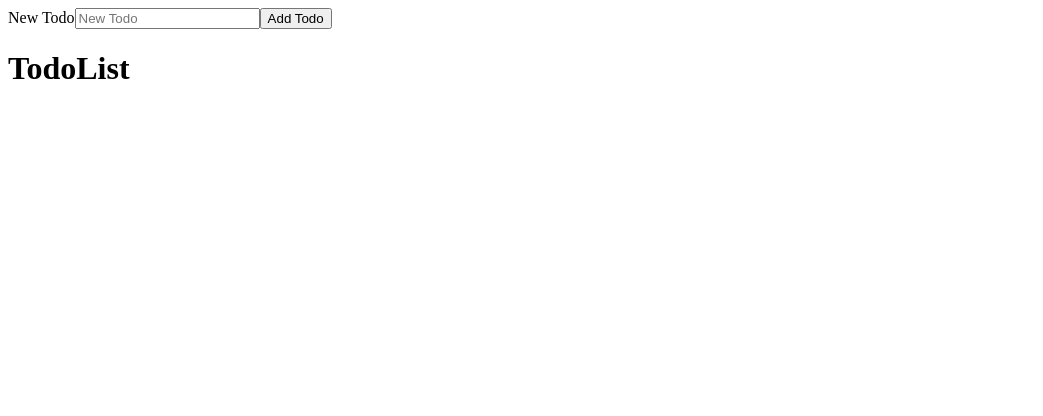
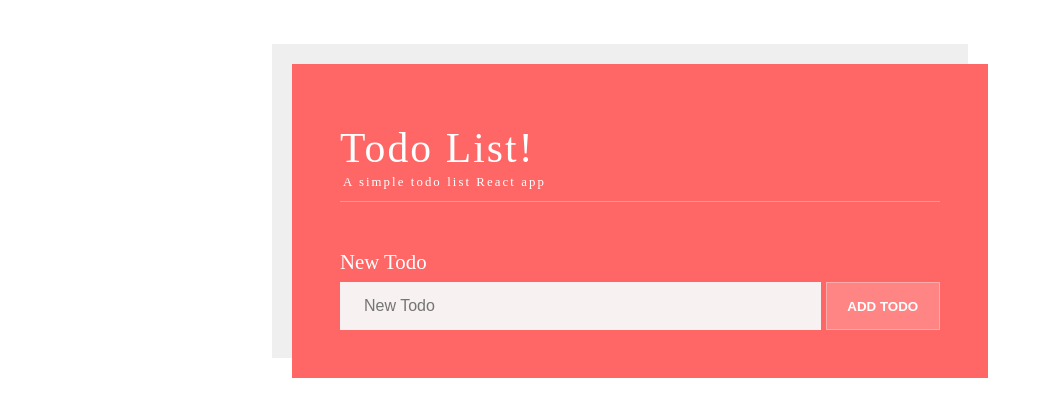
Before and after one commit to vineeth123-png/todo-list-react, a React (Create React App) app: page / in a window 1280 px wide. Shown: the top 416 px of the page, without its empty margins (0-1043 px from the left). Built offline with nearby package versions, Linux system fonts and the light colour scheme.

Commit message:
styling todos

```diff
--- a/public/index.html
+++ b/public/index.html
@@ -1,16 +1,24 @@
 <!DOCTYPE html>
 <html lang="en">
-
 	<head>
-	<meta charset="utf-8">
-	<meta name="viewport" content="width=device-width, initial-scale=1, shrink-to-fit=no">
-	<meta name="theme-color" content="#000000">
+		<meta charset="utf-8" />
+		<meta
+			name="viewport"
+			content="width=device-width, initial-scale=1, shrink-to-fit=no"
+		/>
+		<meta name="theme-color" content="#000000" />
 		<!--
       manifest.json provides metadata used when your web app is added to the
       homescreen on Android. See https://developers.google.com/web/fundamentals/engage-and-retain/web-app-manifest/
     -->
-	<link rel="manifest" href="%PUBLIC_URL%/manifest.json">
-	<link rel="shortcut icon" href="%PUBLIC_URL%/favicon.ico">
+		<link rel="manifest" href="%PUBLIC_URL%/manifest.json" />
+		<link rel="shortcut icon" href="%PUBLIC_URL%/favicon.ico" />
+		<link
+			rel="stylesheet"
+			href="https://use.fontawesome.com/releases/v5.15.3/css/all.css"
+			integrity="sha384-SZXxX4whJ79/gErwcOYf+zWLeJdY/qpuqC4cAa9rOGUstPomtqpuNWT9wdPEn2fk"
+			crossorigin="anonymous"
+		/>
 		<!--
       Notice the use of %PUBLIC_URL% in the tags above.
       It will be replaced with the URL of the `public` folder during the build.
@@ -39,5 +47,4 @@
       To create a production bundle, use `npm run build` or `yarn build`.
     -->
 	</body>
-
 </html>
--- /dev/null
+++ b/src/NewTodoForm.css
@@ -0,0 +1,39 @@
+.NewTodoForm {
+	margin-top: 3rem;
+	display: flex;
+	flex-wrap: wrap;
+}
+.NewTodoForm label {
+	min-width: 100%;
+	margin-bottom: 0.5rem;
+	font-size: 1.3rem;
+}
+.NewTodoForm input {
+	flex-grow: 1;
+	border: none;
+	background: #f7f1f1;
+	padding: 0 1.5em;
+	font-size: initial;
+	outline: none;
+}
+.NewTodoForm button {
+	padding: 0 1.3rem;
+	border: none;
+	background: rgba(255, 255, 255, 0.2);
+	color: white;
+	text-transform: uppercase;
+	font-weight: bold;
+	border: 1px solid rgba(255, 255, 255, 0.3);
+	margin-left: 5px;
+	cursor: pointer;
+	transition: background 0.4s ease-out;
+	outline: none;
+}
+.NewTodoForm button:hover {
+	background: rgba(0, 0, 0, 0.1);
+}
+.NewTodoForm input,
+.NewTodoForm button {
+	font-family: "Quicksand", sans-serif;
+	height: 3rem;
+}
--- a/src/NewTodoForm.js
+++ b/src/NewTodoForm.js
@@ -1,5 +1,6 @@
 import React, { Component } from "react";
 import { v4 as uuidv4 } from "uuid";
+import "./NewTodoForm.css";
 
 class NewTodoForm extends Component {
 	constructor(props) {
@@ -20,7 +21,7 @@ class NewTodoForm extends Component {
 	}
 	render() {
 		return (
-			<form onSubmit={this.handleSubmit}>
+			<form className="NewTodoForm" onSubmit={this.handleSubmit}>
 				<label htmlFor="task">New Todo</label>
 				<input
 					type="text"
--- a/src/Todo.css
+++ b/src/Todo.css
@@ -1,4 +1,95 @@
-.completed {
-	color: lightgrey;
-	text-decoration: line-through;
+.Todo {
+	display: flex;
+	margin: 0 -3rem 4px;
+	padding: 1.1rem 3rem;
+	height: 77px;
+	justify-content: space-between;
+	align-items: center;
+	background: rgba(255, 255, 255, 0.2);
+	overflow: hidden;
+	position: relative;
+	transition: opacity 500ms ease-in-out;
 }
+.Todo-task {
+	position: relative;
+	transition: opacity 0.4s linear;
+}
+.Todo.completed {
+	transition: opacity 300ms ease-in-out;
+	transition-delay: 200ms;
+	opacity: 0.5;
+}
+
+.Todo.completed .Todo-task {
+	opacity: 0.6;
+}
+.Todo-task.completed:before {
+	content: "";
+	position: absolute;
+	top: 50%;
+	left: -0.5rem;
+	display: block;
+	width: 0%;
+	height: 4px;
+	background: #fff;
+	animation: strikeitem 0.3s ease-in 0s forwards;
+}
+
+@keyframes strikeitem {
+	to {
+		width: calc(100% + 1rem);
+	}
+}
+
+.Todo-buttons {
+	flex-shrink: 0;
+	padding-left: 0.7em;
+	margin-left: auto;
+}
+
+.Todo-buttons button {
+	border: none;
+	font-size: 1em;
+	margin: 0.4em;
+	background: none;
+	-webkit-appearance: none;
+	cursor: pointer;
+	color: #fff;
+}
+
+.Todo-edit-form {
+	display: flex;
+	flex-wrap: wrap;
+}
+.Todo-edit-form label {
+	min-width: 100%;
+	margin-bottom: 0.5rem;
+	font-size: 1.3rem;
+}
+.Todo-edit-form input {
+	flex-grow: 1;
+	border: none;
+	background: #f7f1f1;
+	padding: 0 1.5em;
+	font-size: initial;
+}
+.Todo-edit-form button {
+	padding: 0 1.3rem;
+	border: none;
+	background: #ff6666;
+	color: white;
+	text-transform: uppercase;
+	font-weight: bold;
+	border: 1px solid rgba(255, 255, 255, 0.3);
+	margin-left: 5px;
+	cursor: pointer;
+	transition: background 0.2s ease-out;
+}
+.Todo-edit-form button:hover {
+	background: #ff5e5e;
+}
+.Todo-edit-form input,
+.Todo-edit-form button {
+	font-family: "Quicksand", sans-serif;
+	height: 3rem;
+}
--- a/src/Todo.js
+++ b/src/Todo.js
@@ -39,8 +39,8 @@ class Todo extends Component {
 		let result;
 		if (this.state.isEditing) {
 			result = (
-				<div>
-					<form onSubmit={this.handleUpdate}>
+				<div className="Todo">
+					<form className="Todo-edit-form" onSubmit={this.handleUpdate}>
 						<input
 							type="text"
 							value={this.state.task}
@@ -53,15 +53,23 @@ class Todo extends Component {
 			);
 		} else {
 			result = (
-				<div>
+				<div className="Todo">
 					<li
-						className={this.props.completed ? "completed" : ""}
+						className={
+							this.props.completed ? "Todo-task completed" : "Todo-task"
+						}
 						onClick={this.handleToggle}
 					>
 						{this.props.task}
 					</li>
-					<button onClick={this.toggleForm}>Edit</button>
-					<button onClick={this.handleRemove}>X</button>
+					<div className="Todo-buttons">
+						<button onClick={this.toggleForm}>
+							<i className="fas fa-pen" />
+						</button>
+						<button onClick={this.handleRemove}>
+							<i className="fas fa-trash" />
+						</button>
+					</div>
 				</div>
 			);
 		}
--- /dev/null
+++ b/src/TodoList.css
@@ -0,0 +1,86 @@
+.TodoList {
+	margin: 4rem auto;
+	padding: 2rem 3rem 3rem;
+	max-width: 600px;
+	background: #ff6666;
+	color: #fff;
+	box-shadow: -20px -20px 0px 0px rgba(100, 100, 100, 0.1);
+	overflow: hidden;
+}
+.TodoList ul {
+	margin-top: 2.6rem;
+	list-style: none;
+}
+
+.TodoList h1 {
+	font-weight: normal;
+	font-size: 2.6rem;
+	letter-spacing: 0.05em;
+	border-bottom: 1px solid rgba(255, 255, 255, 0.3);
+}
+.TodoList h1 span {
+	display: block;
+	font-size: 0.8rem;
+	margin-bottom: 0.7rem;
+	margin-left: 3px;
+	margin-top: 0.2rem;
+}
+
+.todo-enter {
+	opacity: 0;
+}
+.todo-enter-active {
+	opacity: 1;
+	transition: opacity 500ms ease-in;
+}
+.todo-exit {
+	opacity: 1;
+}
+.todo-exit-active {
+	/* opacity: 0; */
+	opacity: 0;
+	transform: translateX(-100%);
+	transition: all 500ms ease-in-out;
+}
+
+.Todo .Todo-buttons i {
+	display: inline-block;
+}
+.form-enter {
+	transform: translateY(77px);
+	transition: all 500ms cubic-bezier(0.39, 0.575, 0.565, 1);
+	position: absolute;
+}
+.form-enter-active {
+	transform: translateY(0%);
+	transition: all 500ms cubic-bezier(0.39, 0.575, 0.565, 1);
+	position: absolute;
+}
+.form-exit {
+	transform: translateY(0%);
+	position: absolute;
+}
+.form-exit-active {
+	transform: translateY(77px);
+	transition: all 500ms cubic-bezier(0.39, 0.575, 0.565, 1);
+	position: absolute;
+}
+
+.task-text-enter {
+	transform: translateY(-77px);
+	position: absolute;
+}
+.task-text-enter-active {
+	transform: translateY(0);
+	transition: all 500ms cubic-bezier(0.39, 0.575, 0.565, 1);
+	position: absolute;
+}
+.task-text-exit {
+	transform: translateY(0);
+	position: absolute;
+}
+.task-text-exit-active {
+	transform: translateY(-77px);
+	position: absolute;
+	transition: all 500ms cubic-bezier(0.39, 0.575, 0.565, 1);
+}
--- a/src/TodoList.js
+++ b/src/TodoList.js
@@ -1,6 +1,7 @@
 import React, { Component } from "react";
 import Todo from "./Todo";
 import NewTodoForm from "./NewTodoForm";
+import "./TodoList.css";
 class TodoList extends Component {
 	constructor(props) {
 		super(props);
@@ -55,10 +56,12 @@ class TodoList extends Component {
 			/>
 		));
 		return (
-			<div>
+			<div className="TodoList">
+				<h1>
+					Todo List! <span>A simple todo list React app</span>
+				</h1>
+				<ul>{todos}</ul>
 				<NewTodoForm createTodo={this.create} />
-				<h1>TodoList</h1>
-				<ul>{todos}</ul>
 			</div>
 		);
 	}
```
Lines whose indentation alone changed are shown as unchanged.
